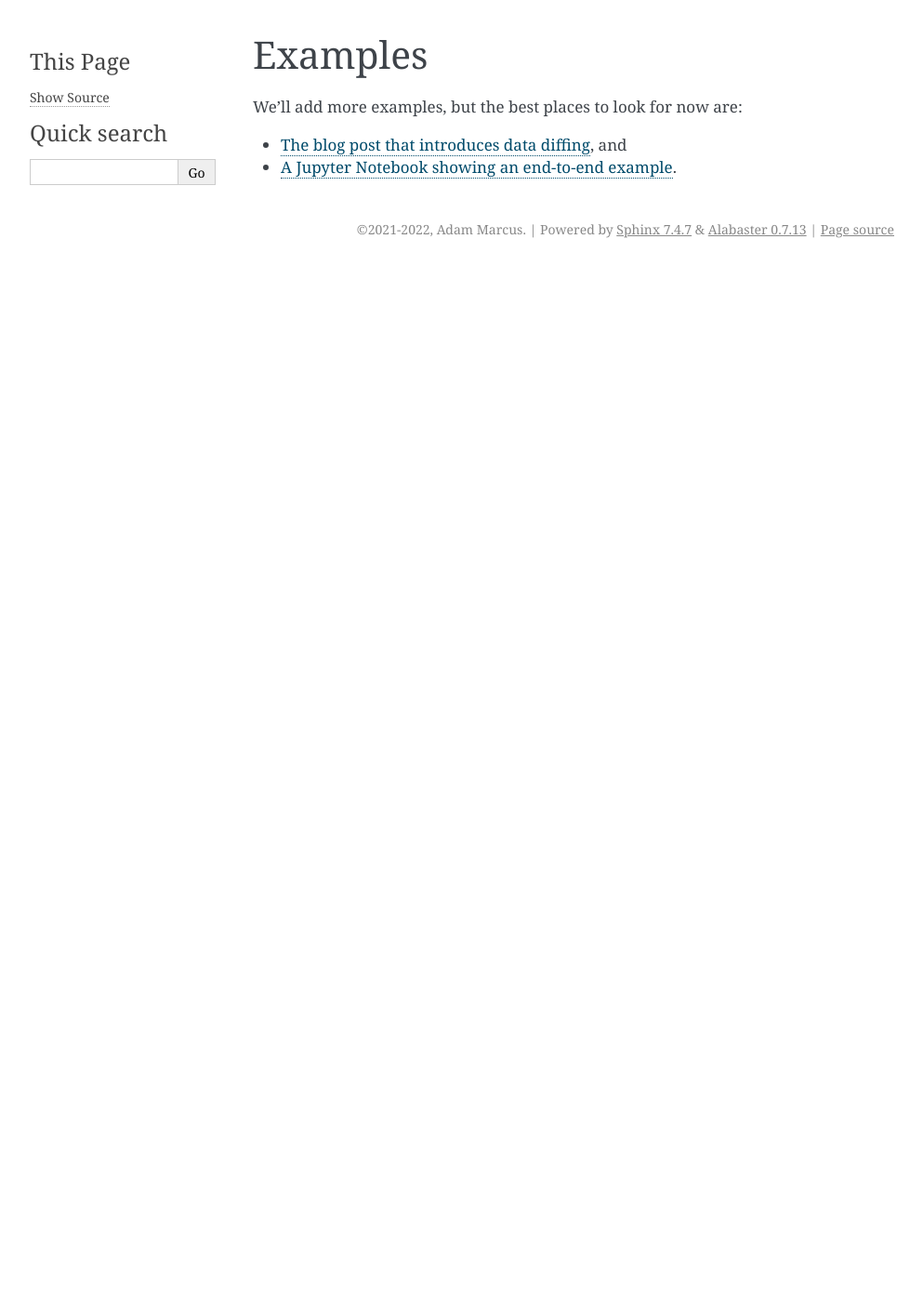
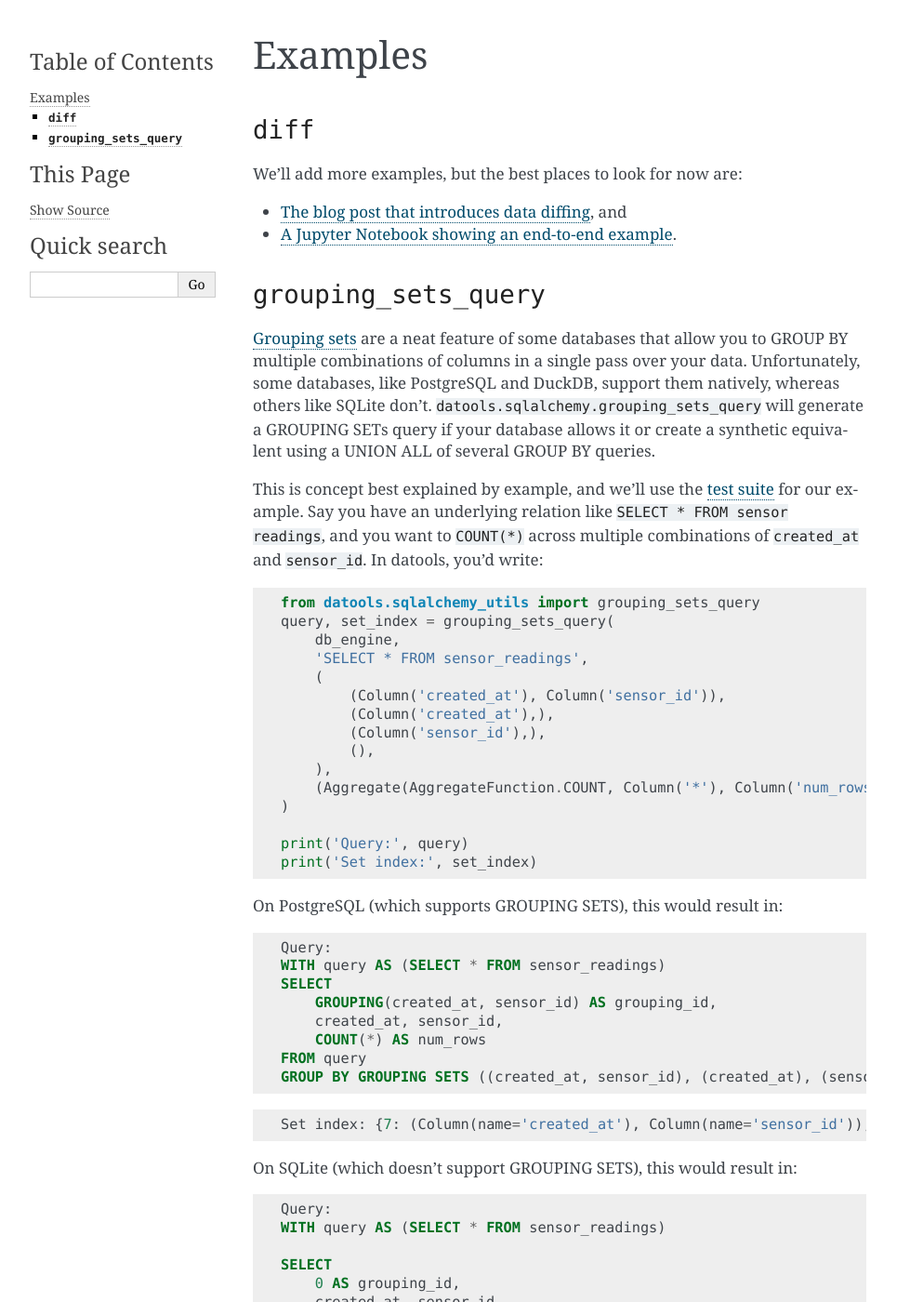
Before and after one commit to marcua/datools, a Sphinx documentation site: the page built from docs/examples.md, in a window 1280 px wide and 1400 px high. Shown: the whole window at 93% size, without its empty margins (148-1141 px from the left). Built offline with Sphinx 7.4.7, drawn with Linux system fonts in a browser that asks for light colours; some of the changed text lies outside the part shown.

Commit message:
Grouping sets docs and 0.1.5 release notes

````diff
--- a/docs/examples.md
+++ b/docs/examples.md
@@ -1,5 +1,105 @@
 # Examples
 
+## `diff`
 We'll add more examples, but the best places to look for now are:
 * [The blog post that introduces data diffing](https://blog.marcua.net/2022/02/20/data-diffs-algorithms-for-explaining-what-changed-in-a-dataset.html), and
 * [A Jupyter Notebook showing an end-to-end example](https://github.com/marcua/datools/blob/main/examples/diff/intel-sensor.ipynb).
+
+## `grouping_sets_query`
+
+[Grouping
+sets](https://www.geeksforgeeks.org/postgresql-grouping-sets/) are a
+neat feature of some databases that allow you to GROUP BY multiple
+combinations of columns in a single pass over your
+data. Unfortunately, some databases, like PostgreSQL and DuckDB,
+support them natively, whereas others like SQLite
+don't. `datools.sqlalchemy.grouping_sets_query` will generate a
+GROUPING SETs query if your database allows it or create a synthetic
+equivalent using a UNION ALL of several GROUP BY queries.
+
+This is concept best explained by example, and we'll use the [test
+suite](https://github.com/marcua/datools/blob/14752f0e841a89a9c991bc9893e58d3b708cac7d/tests/test_sqlalchemy_utils.py#L15)
+for our example. Say you have an underlying relation like `SELECT *
+FROM sensor readings`, and you want to `COUNT(*)` across multiple
+combinations of `created_at` and `sensor_id`. In datools, you'd write:
+
+```python
+from datools.sqlalchemy_utils import grouping_sets_query
+query, set_index = grouping_sets_query(
+    db_engine,
+    'SELECT * FROM sensor_readings',
+    (
+        (Column('created_at'), Column('sensor_id')),
+        (Column('created_at'),),
+        (Column('sensor_id'),),
+        (),
+    ),
+    (Aggregate(AggregateFunction.COUNT, Column('*'), Column('num_rows')), )
+)
+
+print('Query:', query)
+print('Set index:', set_index)
+```
+
+
+On PostgreSQL (which supports GROUPING SETS), this would result in:
+```sql
+Query:
+WITH query AS (SELECT * FROM sensor_readings)
+SELECT
+    GROUPING(created_at, sensor_id) AS grouping_id,
+    created_at, sensor_id,
+    COUNT(*) AS num_rows
+FROM query
+GROUP BY GROUPING SETS ((created_at, sensor_id), (created_at), (sensor_id), ())
+```
+
+```python
+Set index: {7: (Column(name='created_at'), Column(name='sensor_id')), 11: (Column(name='created_at'),), 13: (Column(name='sensor_id'),), 14: ()}
+```
+
+
+
+
+On SQLite (which doesn't support GROUPING SETS), this would result in:
+```sql
+Query:
+WITH query AS (SELECT * FROM sensor_readings)
+
+SELECT
+    0 AS grouping_id,
+    created_at, sensor_id,
+    COUNT(*) AS num_rows
+FROM query
+GROUP BY created_at, sensor_id
+
+UNION ALL
+
+SELECT
+    1 AS grouping_id,
+    created_at, NULL AS sensor_id,
+    COUNT(*) AS num_rows
+FROM query
+GROUP BY created_at
+
+UNION ALL
+
+SELECT
+    2 AS grouping_id,
+    NULL AS created_at, sensor_id,
+    COUNT(*) AS num_rows
+FROM query
+GROUP BY sensor_id
+
+UNION ALL
+
+SELECT
+    3 AS grouping_id,
+    NULL AS created_at, NULL AS sensor_id,
+    COUNT(*) AS num_rows
+FROM query
+```
+
+```python
+Set index: {0: (Column(name='created_at'), Column(name='sensor_id')), 1: (Column(name='created_at'),), 2: (Column(name='sensor_id'),), 3: ()}
+```
````
Also changed, not shown: HISTORY.md (+4 -0 lines), README.md (+1 -1 lines).
